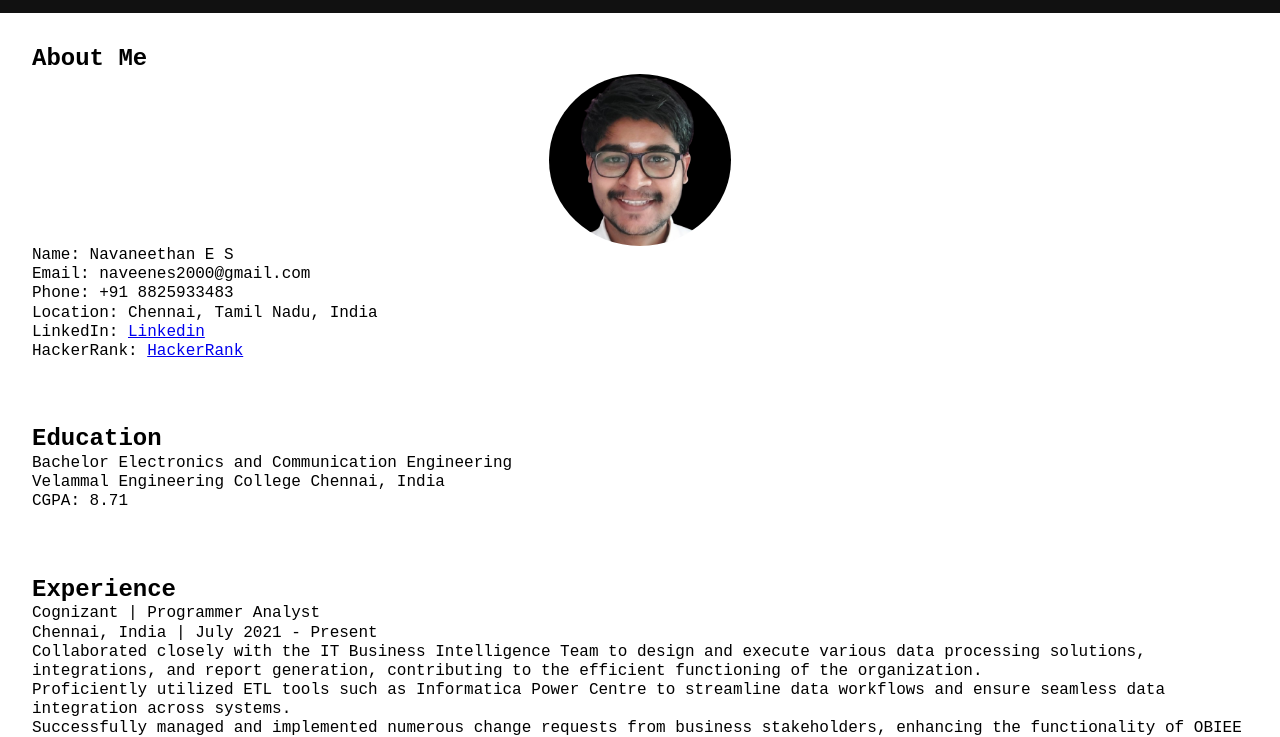
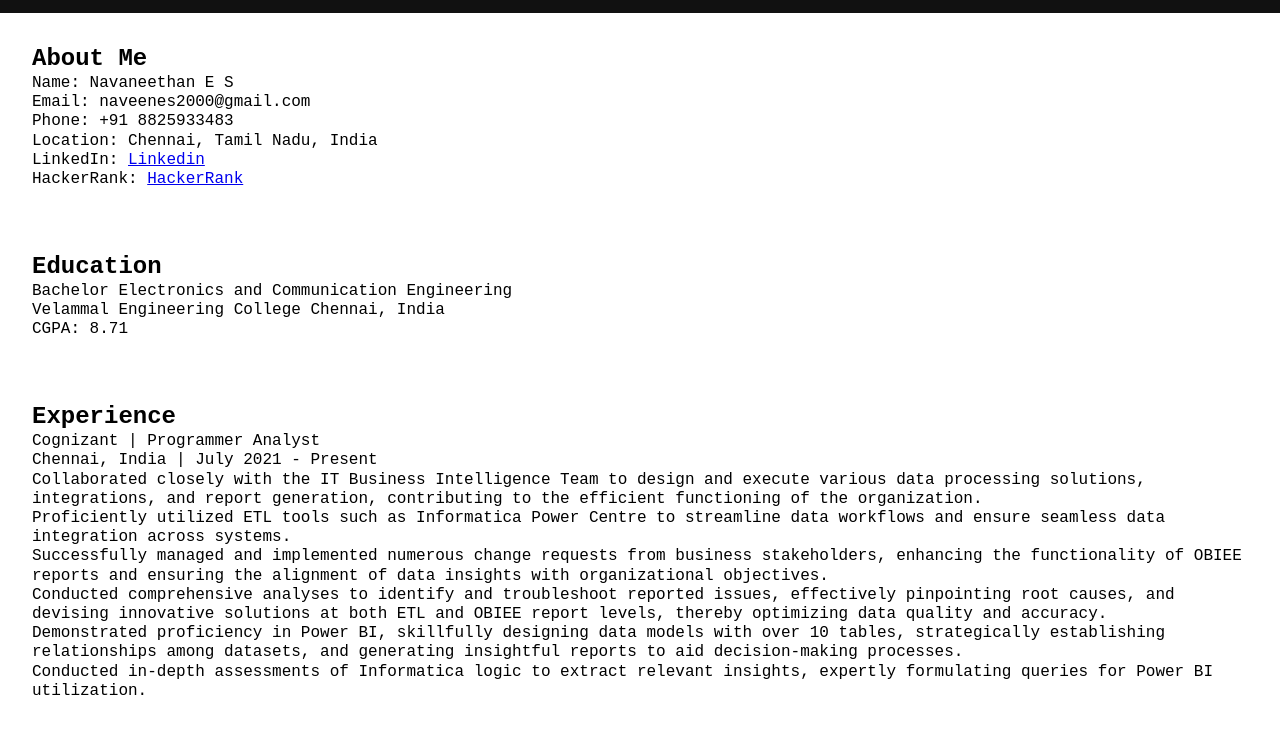
Before and after one commit to NavaneethanES/job_portfolio, a plain HTML site: page index.html in a window 1280 px wide. Shown: the part 70-807 px from the top of the page. Drawn offline with Linux system fonts and the light colour scheme.

Commit message:
Update index.html
removed the photo

```diff
--- a/index.html
+++ b/index.html
@@ -23,7 +23,6 @@
     </header>
     <section id="about">
         <h2>About Me</h2>
-        <img src="photo2.png" alt="Navaneethan E S">
         <p>Name: Navaneethan E S</p>
         <p>Email: naveenes2000@gmail.com</p>
         <p>Phone: +91 8825933483</p>
```
